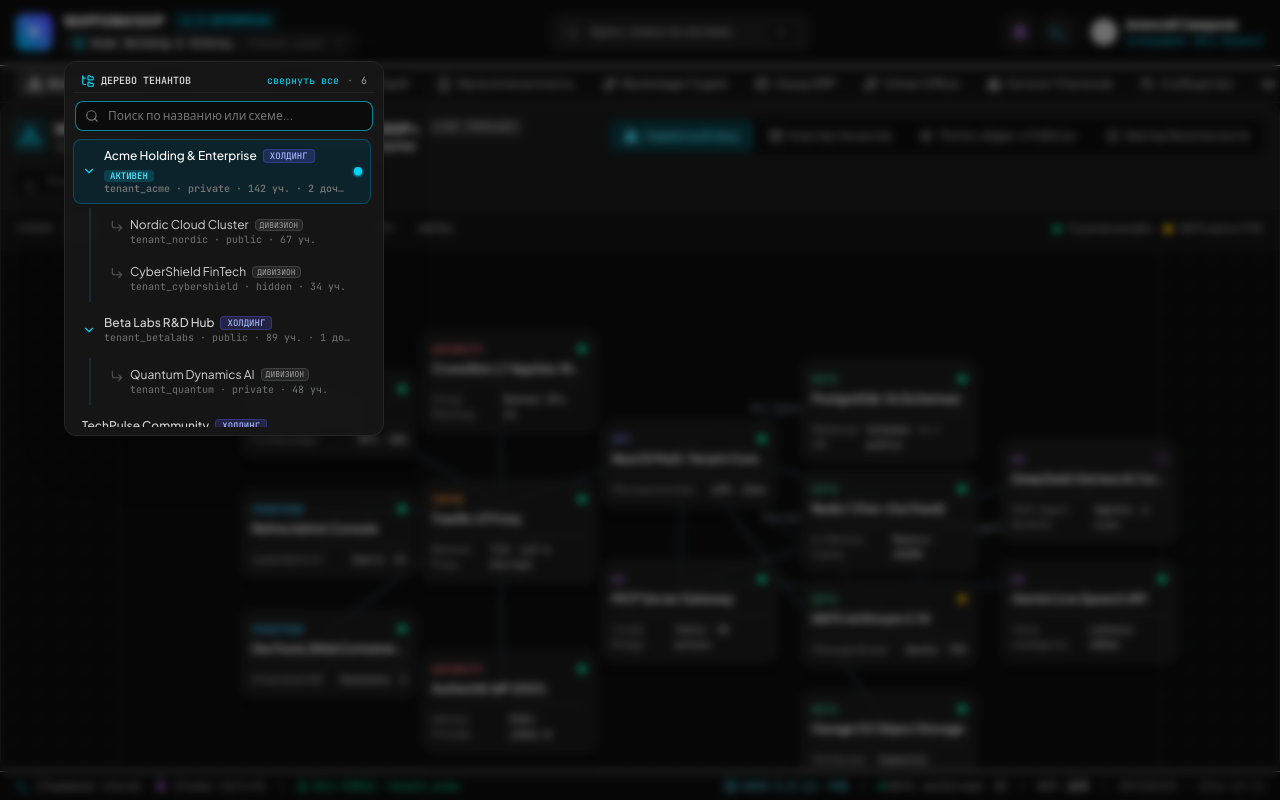
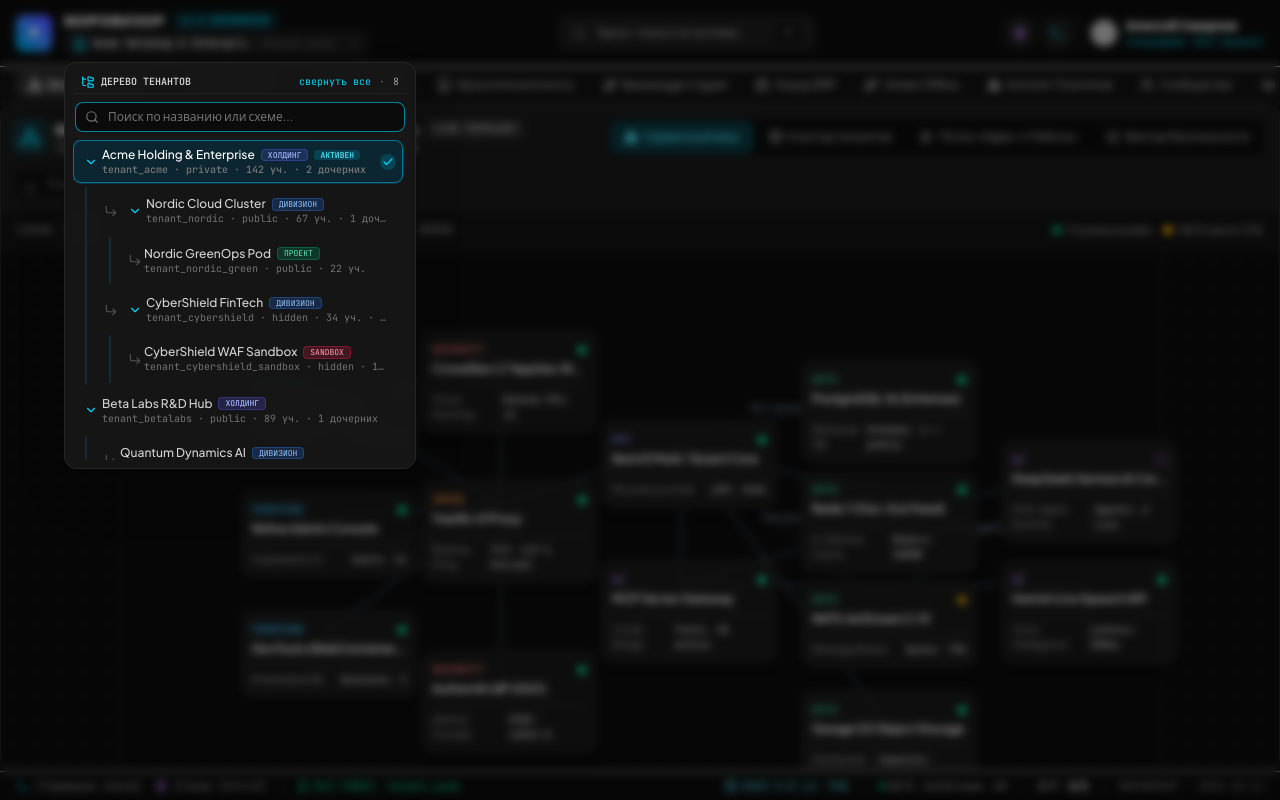
Before and after one commit to spawnperm/mirovisor, a React (Vite) app: page / in a window 1280 px wide. Both pictures are taken after a click on the button "Сменить рабочий тенант (иерархическое дерево)". Built offline with nearby package versions, Linux system fonts and the light colour scheme; grey boxes are pictures that could not be loaded.

Commit message:
feat(header): implement recursive N-level tree navigation with breadcrumb context in tenant switcher

```diff
--- a/src/components/layout/Header.tsx
+++ b/src/components/layout/Header.tsx
@@ -19,6 +19,7 @@ import {
   Lock,
   Building,
   FolderTree,
+  Check,
   X
 } from 'lucide-react';
 import { Tenant, User } from '../../types';
@@ -68,7 +69,33 @@ export const Header: React.FC<HeaderProps> = ({
 }) => {
   const [showTenantDropdown, setShowTenantDropdown] = useState<boolean>(false);
   const [tenantSearchQuery, setTenantSearchQuery] = useState<string>('');
-  const [expandedTenantIds, setExpandedTenantIds] = useState<Set<string>>(() => new Set(['tenant_acme', 'tenant_betalabs']));
+  const [expandedTenantIds, setExpandedTenantIds] = useState<Set<string>>(
+    () => new Set(['tenant_acme', 'tenant_betalabs', 'tenant_nordic', 'tenant_cybershield'])
+  );
+
+  // Set of all tenant IDs that act as parents to other tenants
+  const allParentTenantIds = useMemo(() => {
+    const parentIds = new Set<string>();
+    tenants.forEach((t) => {
+      if (t.parentTenantId) {
+        parentIds.add(t.parentTenantId);
+      }
+    });
+    return parentIds;
+  }, [tenants]);
+
+  // Ancestor chain for active tenant to show hierarchical breadcrumbs
+  const activeTenantAncestors = useMemo(() => {
+    const ancestors: Tenant[] = [];
+    let current = activeTenant;
+    while (current?.parentTenantId) {
+      const parent = tenants.find((t) => t.id === current.parentTenantId);
+      if (!parent) break;
+      ancestors.unshift(parent);
+      current = parent;
+    }
+    return ancestors;
+  }, [activeTenant, tenants]);
 
   const toggleExpand = (tenantId: string) => {
     setExpandedTenantIds((prev) => {
@@ -137,6 +164,133 @@ export const Header: React.FC<HeaderProps> = ({
       .filter((r): r is TenantTreeNode => r !== null);
   }, [tenants, tenantSearchQuery]);
 
+  const isDescendantActive = (node: TenantTreeNode): boolean => {
+    return node.children.some(
+      (child) => child.tenant.id === activeTenant.id || isDescendantActive(child)
+    );
+  };
+
+  // Recursive renderer for tenants at any hierarchical depth
+  const renderTreeNode = (node: TenantTreeNode, depth: number = 0): React.ReactNode => {
+    const hasChildren = node.children.length > 0;
+    const isExpanded =
+      expandedTenantIds.has(node.tenant.id) ||
+      (tenantSearchQuery.trim().length > 0 && hasChildren);
+    const isActive = node.tenant.id === activeTenant.id;
+    const hasActiveChild = isDescendantActive(node);
+
+    return (
+      <div key={node.tenant.id} className="space-y-1">
+        <div
+          className={`group/item w-full text-left p-1.5 rounded-lg flex items-center justify-between transition-all ${
+            isActive
+              ? 'bg-cyan-950/60 border border-cyan-700 text-white font-semibold shadow-xs ring-1 ring-cyan-500/20'
+              : hasActiveChild
+              ? 'bg-neutral-850/80 border border-neutral-750 text-neutral-200'
+              : 'text-neutral-300 hover:bg-neutral-800/80 border border-transparent'
+          }`}
+        >
+          {/* Left toggle or spacer, tree connector glyph if depth > 0 */}
+          <div className="flex items-center gap-1 shrink-0">
+            {depth > 0 && (
+              <CornerDownRight className="w-3.5 h-3.5 text-neutral-600 group-hover/item:text-cyan-400 shrink-0 mr-0.5" />
+            )}
+            {hasChildren ? (
+              <button
+                type="button"
+                onClick={(e) => {
+                  e.stopPropagation();
+                  toggleExpand(node.tenant.id);
+                }}
+                className="p-1 text-neutral-400 hover:text-white rounded hover:bg-neutral-700/60 transition-colors"
+                title={isExpanded ? 'Свернуть подразделы' : 'Развернуть подразделы'}
+              >
+                <ChevronRight
+                  className={`w-3.5 h-3.5 transition-transform duration-150 ${
+                    isExpanded ? 'rotate-90 text-cyan-400' : ''
+                  }`}
+                />
+              </button>
+            ) : depth === 0 ? (
+              <span className="w-5" />
+            ) : null}
+          </div>
+
+          {/* Node details */}
+          <div
+            className="min-w-0 flex-1 mr-2 cursor-pointer"
+            onClick={() => {
+              onSelectTenant(node.tenant);
+              setShowTenantDropdown(false);
+              setTenantSearchQuery('');
+            }}
+          >
+            <div className="flex items-center gap-1.5 flex-wrap">
+              <span className="truncate font-medium text-xs">
+                {node.tenant.name}
+              </span>
+              {node.tenant.tier === 'holding' && (
+                <span className="text-[8px] px-1.5 py-0.2 bg-indigo-500/20 text-indigo-300 border border-indigo-500/30 rounded font-mono font-medium">
+                  ХОЛДИНГ
+                </span>
+              )}
+              {node.tenant.tier === 'division' && (
+                <span className="text-[8px] px-1.5 py-0.2 bg-blue-500/20 text-blue-300 border border-blue-500/30 rounded font-mono">
+                  ДИВИЗИОН
+                </span>
+              )}
+              {node.tenant.tier === 'project' && (
+                <span className="text-[8px] px-1.5 py-0.2 bg-emerald-500/20 text-emerald-300 border border-emerald-500/30 rounded font-mono">
+                  ПРОЕКТ
+                </span>
+              )}
+              {node.tenant.tier === 'sandbox' && (
+                <span className="text-[8px] px-1.5 py-0.2 bg-rose-500/20 text-rose-300 border border-rose-500/30 rounded font-mono">
+                  SANDBOX
+                </span>
+              )}
+              {isActive && (
+                <span className="text-[8px] px-1.5 py-0.2 bg-cyan-500/20 text-cyan-300 rounded font-mono font-medium">
+                  АКТИВЕН
+                </span>
+              )}
+              {!isActive && hasActiveChild && (
+                <span className="text-[8px] px-1 py-0.2 bg-neutral-800 text-cyan-400/80 rounded font-mono">
+                  содержит активный
+                </span>
+              )}
+            </div>
+            <div className="text-[10px] text-neutral-500 font-mono truncate">
+              {node.tenant.schema} · {node.tenant.visibility} · {node.tenant.memberCount} уч.
+              {hasChildren && ` · ${node.children.length} дочерних`}
+            </div>
+          </div>
+
+          {/* Right indicator */}
+          <div className="flex items-center gap-1 shrink-0">
+            {isActive ? (
+              <span className="flex items-center justify-center w-4 h-4 rounded-full bg-cyan-500/20 text-cyan-400">
+                <Check className="w-3 h-3 stroke-[2.5]" />
+              </span>
+            ) : hasActiveChild ? (
+              <span
+                className="w-2 h-2 rounded-full bg-cyan-500/60 ring-2 ring-cyan-500/20"
+                title="Ветка содержит активный тенант"
+              />
+            ) : null}
+          </div>
+        </div>
+
+        {/* Nested Children Tree */}
+        {hasChildren && isExpanded && (
+          <div className="ml-3 pl-2.5 border-l-2 border-cyan-900/40 space-y-1 py-0.5 relative">
+            {node.children.map((child) => renderTreeNode(child, depth + 1))}
+          </div>
+        )}
+      </div>
+    );
+  };
+
   const tabs: { id: NavTabId; label: string; icon: React.ReactNode }[] = [
     { id: 'visualizer', label: 'Визуализатор', icon: <Network className="w-3.5 h-3.5" /> },
     { id: 'pipelines', label: 'CI/CD Пайплайны', icon: <Terminal className="w-3.5 h-3.5" /> },
@@ -180,17 +334,29 @@ export const Header: React.FC<HeaderProps> = ({
                   setShowTenantDropdown(!showTenantDropdown);
                   if (!showTenantDropdown) setTenantSearchQuery('');
                 }}
-                className="group flex items-center gap-1.5 px-2 py-0.5 rounded-md bg-neutral-900/90 hover:bg-neutral-850 border border-neutral-800 hover:border-cyan-500/50 text-[11px] font-mono transition-all text-left shadow-xs"
-                title="Сменить рабочий тенант"
+                className="group flex items-center gap-2 px-2 py-1 rounded-md bg-neutral-900/90 hover:bg-neutral-850 border border-neutral-800 hover:border-cyan-500/50 text-[11px] font-mono transition-all text-left shadow-xs"
+                title="Сменить рабочий тенант (иерархическое дерево)"
               >
-                <Building className="w-3 h-3 text-cyan-400 group-hover:text-cyan-300 shrink-0" />
-                <span className="font-semibold text-neutral-200 group-hover:text-white truncate max-w-[150px]">
-                  {activeTenant.name}
-                </span>
-                <span className="text-[10px] text-neutral-500 font-mono">
-                  ({activeTenant.schema})
-                </span>
-                <ChevronDown className={`w-3 h-3 text-neutral-400 transition-transform duration-200 ml-0.5 group-hover:text-cyan-400 ${showTenantDropdown ? 'rotate-180 text-cyan-400' : ''}`} />
+                <div className="flex items-center gap-1.5">
+                  <Building className="w-3.5 h-3.5 text-cyan-400 group-hover:text-cyan-300 shrink-0" />
+                  <div className="flex flex-col text-left leading-tight">
+                    {activeTenantAncestors.length > 0 && (
+                      <span className="text-[9px] text-cyan-400/90 font-mono flex items-center gap-0.5 font-medium truncate max-w-[190px]">
+                        {activeTenantAncestors.map((a) => a.name).join(' › ')}
+                        <ChevronRight className="w-2.5 h-2.5 inline shrink-0 text-cyan-600" />
+                      </span>
+                    )}
+                    <div className="flex items-center gap-1.5">
+                      <span className="font-semibold text-neutral-200 group-hover:text-white truncate max-w-[160px]">
+                        {activeTenant.name}
+                      </span>
+                      <span className="text-[10px] text-neutral-500 font-mono">
+                        ({activeTenant.schema})
+                      </span>
+                    </div>
+                  </div>
+                </div>
+                <ChevronDown className={`w-3 h-3 text-neutral-400 transition-transform duration-200 ml-0.5 group-hover:text-cyan-400 shrink-0 ${showTenantDropdown ? 'rotate-180 text-cyan-400' : ''}`} />
               </button>
 
               {showTenantDropdown && (
@@ -202,7 +368,7 @@ export const Header: React.FC<HeaderProps> = ({
                       setTenantSearchQuery('');
                     }}
                   />
-                  <div className="absolute left-0 mt-1.5 w-80 bg-neutral-900/95 backdrop-blur-md border border-neutral-800 rounded-xl shadow-2xl p-2 z-50 text-xs flex flex-col">
+                  <div className="absolute left-0 mt-1.5 w-88 bg-neutral-900/95 backdrop-blur-md border border-neutral-800 rounded-xl shadow-2xl p-2 z-50 text-xs flex flex-col">
                     <div className="text-[10px] font-mono uppercase text-neutral-400 px-2 py-1 flex items-center justify-between border-b border-neutral-800/80 mb-2">
                       <span className="flex items-center gap-1.5 font-semibold text-neutral-300">
                         <FolderTree className="w-3.5 h-3.5 text-cyan-400" />
@@ -215,11 +381,11 @@ export const Header: React.FC<HeaderProps> = ({
                             if (expandedTenantIds.size > 0) {
                               setExpandedTenantIds(new Set());
                             } else {
-                              setExpandedTenantIds(new Set(tenants.map((t) => t.id)));
+                              setExpandedTenantIds(new Set(allParentTenantIds));
                             }
                           }}
                           className="text-[10px] text-cyan-400 hover:text-cyan-300 hover:underline transition-colors lowercase"
-                          title="Развернуть/свернуть все уровни"
+                          title="Развернуть/свернуть все уровни иерархии"
                         >
                           {expandedTenantIds.size > 0 ? 'свернуть все' : 'развернуть все'}
                         </button>
@@ -258,134 +424,13 @@ export const Header: React.FC<HeaderProps> = ({
                     )}
 
                     {/* Tenants hierarchical tree view */}
-                    <div className="max-h-72 overflow-y-auto space-y-1 pr-1 custom-scrollbar">
+                    <div className="max-h-80 overflow-y-auto space-y-1 pr-1 custom-scrollbar">
                       {hierarchicalRoots.length === 0 ? (
                         <div className="py-6 text-center text-neutral-500 text-xs font-mono">
                           Тенанты не найдены по запросу «{tenantSearchQuery}»
                         </div>
                       ) : (
-                        hierarchicalRoots.map((rootNode) => {
-                          const hasChildren = rootNode.children.length > 0;
-                          const isExpanded = expandedTenantIds.has(rootNode.tenant.id);
-                          const isActive = rootNode.tenant.id === activeTenant.id;
-                          const hasActiveChild = rootNode.children.some((c) => c.tenant.id === activeTenant.id);
-
-                          return (
-                            <div key={rootNode.tenant.id} className="space-y-1">
-                              {/* Parent / Root Tenant Card */}
-                              <div
-                                className={`group/item w-full text-left p-2 rounded-lg flex items-center justify-between transition-all ${
-                                  isActive
-                                    ? 'bg-cyan-950/50 border border-cyan-800/70 text-white font-semibold shadow-xs'
-                                    : hasActiveChild
-                                    ? 'bg-neutral-850/80 border border-neutral-750 text-neutral-200'
-                                    : 'text-neutral-300 hover:bg-neutral-800/80 border border-transparent'
-                                }`}
-                              >
-                                {hasChildren && (
-                                  <button
-                                    type="button"
-                                    onClick={(e) => {
-                                      e.stopPropagation();
-                                      toggleExpand(rootNode.tenant.id);
-                                    }}
-                                    className="p-1 -ml-1 mr-1 text-neutral-400 hover:text-white rounded hover:bg-neutral-700/50 transition-colors"
-                                    title={isExpanded ? 'Свернуть подразделы' : 'Развернуть подразделы'}
-                                  >
-                                    <ChevronRight
-                                      className={`w-3.5 h-3.5 transition-transform duration-150 ${
-                                        isExpanded ? 'rotate-90 text-cyan-400' : ''
-                                      }`}
-                                    />
-                                  </button>
-                                )}
-
-                                <div
-                                  className="min-w-0 flex-1 mr-2 cursor-pointer"
-                                  onClick={() => {
-                                    onSelectTenant(rootNode.tenant);
-                                    setShowTenantDropdown(false);
-                                    setTenantSearchQuery('');
-                                  }}
-                                >
-                                  <div className="flex items-center gap-1.5 flex-wrap">
-                                    <span className="truncate font-medium">{rootNode.tenant.name}</span>
-                                    {rootNode.tenant.tier === 'holding' && (
-                                      <span className="text-[9px] px-1.5 py-0.2 bg-indigo-500/20 text-indigo-300 border border-indigo-500/30 rounded font-mono font-medium">
-                                        ХОЛДИНГ
-                                      </span>
-                                    )}
-                                    {isActive && (
-                                      <span className="text-[9px] px-1.5 py-0.2 bg-cyan-500/20 text-cyan-300 rounded font-mono font-medium">
-                                        АКТИВЕН
-                                      </span>
-                                    )}
-                                  </div>
-                                  <div className="text-[10px] text-neutral-500 font-mono truncate">
-                                    {rootNode.tenant.schema} · {rootNode.tenant.visibility} · {rootNode.tenant.memberCount} уч.
-                                    {hasChildren && ` · ${rootNode.children.length} дочерних`}
-                                  </div>
-                                </div>
-
-                                <div className="flex items-center gap-1.5 shrink-0">
-                                  {isActive && (
-                                    <span className="w-2 h-2 rounded-full bg-cyan-400 shadow-sm shadow-cyan-400" />
-                                  )}
-                                </div>
-                              </div>
-
-                              {/* Nested Children Tree */}
-                              {hasChildren && isExpanded && (
-                                <div className="ml-4 pl-3 border-l-2 border-cyan-900/40 space-y-1 py-0.5 relative">
-                                  {rootNode.children.map((childNode, idx) => {
-                                    const isChildActive = childNode.tenant.id === activeTenant.id;
-                                    return (
-                                      <div
-                                        key={childNode.tenant.id}
-                                        onClick={() => {
-                                          onSelectTenant(childNode.tenant);
-                                          setShowTenantDropdown(false);
-                                          setTenantSearchQuery('');
-                                        }}
-                                        className={`group/child w-full text-left p-1.5 rounded-lg flex items-center justify-between cursor-pointer transition-colors relative ${
-                                          isChildActive
-                                            ? 'bg-cyan-950/45 border border-cyan-800/60 text-white font-semibold'
-                                            : 'text-neutral-300 hover:bg-neutral-800/70 border border-transparent'
-                                        }`}
-                                      >
-                                        {/* Tree connector branch glyph */}
-                                        <div className="min-w-0 flex-1 mr-2 flex items-start gap-1.5">
-                                          <CornerDownRight className="w-3.5 h-3.5 text-neutral-600 group-hover/child:text-cyan-400 mt-0.5 shrink-0" />
-                                          <div className="min-w-0">
-                                            <div className="flex items-center gap-1.5 flex-wrap">
-                                              <span className="truncate">{childNode.tenant.name}</span>
-                                              {childNode.tenant.tier === 'division' && (
-                                                <span className="text-[8px] px-1 py-0.2 bg-neutral-800 text-neutral-400 border border-neutral-700 rounded font-mono">
-                                                  ДИВИЗИОН
-                                                </span>
-                                              )}
-                                              {isChildActive && (
-                                                <span className="text-[8px] px-1.5 py-0.2 bg-cyan-500/20 text-cyan-300 rounded font-mono font-medium">
-                                                  АКТИВЕН
-                                                </span>
-                                              )}
-                                            </div>
-                                            <div className="text-[10px] text-neutral-500 font-mono truncate">
-                                              {childNode.tenant.schema} · {childNode.tenant.visibility} · {childNode.tenant.memberCount} уч.
-                                            </div>
-                                          </div>
-                                        </div>
-                                        {isChildActive && (
-                                          <span className="w-1.5 h-1.5 rounded-full bg-cyan-400 shadow-sm shadow-cyan-400 shrink-0" />
-                                        )}
-                                      </div>
-                                    );
-                                  })}
-                                </div>
-                              )}
-                            </div>
-                          );
-                        })
+                        hierarchicalRoots.map((rootNode) => renderTreeNode(rootNode, 0))
                       )}
                     </div>
                   </div>
--- a/src/data/mockData.ts
+++ b/src/data/mockData.ts
@@ -262,6 +262,82 @@ export const INITIAL_TENANTS: Tenant[] = [
       },
     },
   },
+  {
+    id: 'tenant_nordic_green',
+    name: 'Nordic GreenOps Pod',
+    slug: 'nordic-greenops',
+    parentTenantId: 'tenant_nordic',
+    tier: 'project',
+    description: 'Энергоэффективный микрокластер Nordic Cloud: запуск задач машинного обучения в периоды избыточной гидрогенерации.',
+    avatarUrl: 'https://images.unsplash.com/photo-1498084393753-b411b2d26b34?w=120&auto=format&fit=crop&q=80',
+    visibility: 'public',
+    ownerId: 'usr_superadmin',
+    ownerName: 'Алексей Смирнов',
+    memberCount: 22,
+    schema: 'tenant_nordic_green',
+    storageQuotaMb: 4096,
+    storageUsedMb: 1120,
+    createdAt: '2026-07-15',
+    tags: ['GreenOps', 'K8s Pod', 'AI Scheduling'],
+    config: {
+      features: {
+        enableCrm: false,
+        enableLms: false,
+        enableUniverOffice: false,
+        enableWebContainers: true,
+        enableSelfHealingCi: true,
+      },
+      quotas: {
+        maxUsers: 30,
+        storageQuotaMb: 4096,
+        apiRateLimitRps: 200,
+      },
+      branding: {
+        primaryColor: '#059669',
+        accentColor: '#10b981',
+        customTitle: 'Nordic GreenOps Pod',
+        themeStyle: 'emerald-minimal',
+      },
+    },
+  },
+  {
+    id: 'tenant_cybershield_sandbox',
+    name: 'CyberShield WAF Sandbox',
+    slug: 'cybershield-sandbox',
+    parentTenantId: 'tenant_cybershield',
+    tier: 'sandbox',
+    description: 'Изолированная среда тестирования сигнатур WAF, фаззинга API и анализа инцидентов ASVS 5.0.',
+    avatarUrl: 'https://images.unsplash.com/photo-1550751827-4bd374c3f58b?w=120&auto=format&fit=crop&q=80',
+    visibility: 'hidden',
+    ownerId: 'usr_dmitry',
+    ownerName: 'Дмитрий Соколов',
+    memberCount: 12,
+    schema: 'tenant_cybershield_sandbox',
+    storageQuotaMb: 2048,
+    storageUsedMb: 650,
+    createdAt: '2026-08-20',
+    tags: ['Sandbox', 'Fuzzing', 'AppSec', 'Zero-Trust'],
+    config: {
+      features: {
+        enableCrm: false,
+        enableLms: false,
+        enableUniverOffice: false,
+        enableWebContainers: false,
+        enableSelfHealingCi: true,
+      },
+      quotas: {
+        maxUsers: 15,
+        storageQuotaMb: 2048,
+        apiRateLimitRps: 150,
+      },
+      branding: {
+        primaryColor: '#e11d48',
+        accentColor: '#fb7185',
+        customTitle: 'CyberShield WAF Sandbox',
+        themeStyle: 'cyber-dark',
+      },
+    },
+  },
 ];
 
 export const CURRENT_USER: User = {
@@ -279,6 +355,8 @@ export const CURRENT_USER: User = {
     tenant_techpulse: 'SuperAdmin',
     tenant_nordic: 'SuperAdmin',
     tenant_quantum: 'SuperAdmin',
+    tenant_nordic_green: 'SuperAdmin',
+    tenant_cybershield_sandbox: 'SuperAdmin',
   },
   followingTenants: ['tenant_acme', 'tenant_betalabs', 'tenant_techpulse', 'tenant_nordic'],
   followingUsers: ['usr_elena', 'usr_dmitry'],
```
